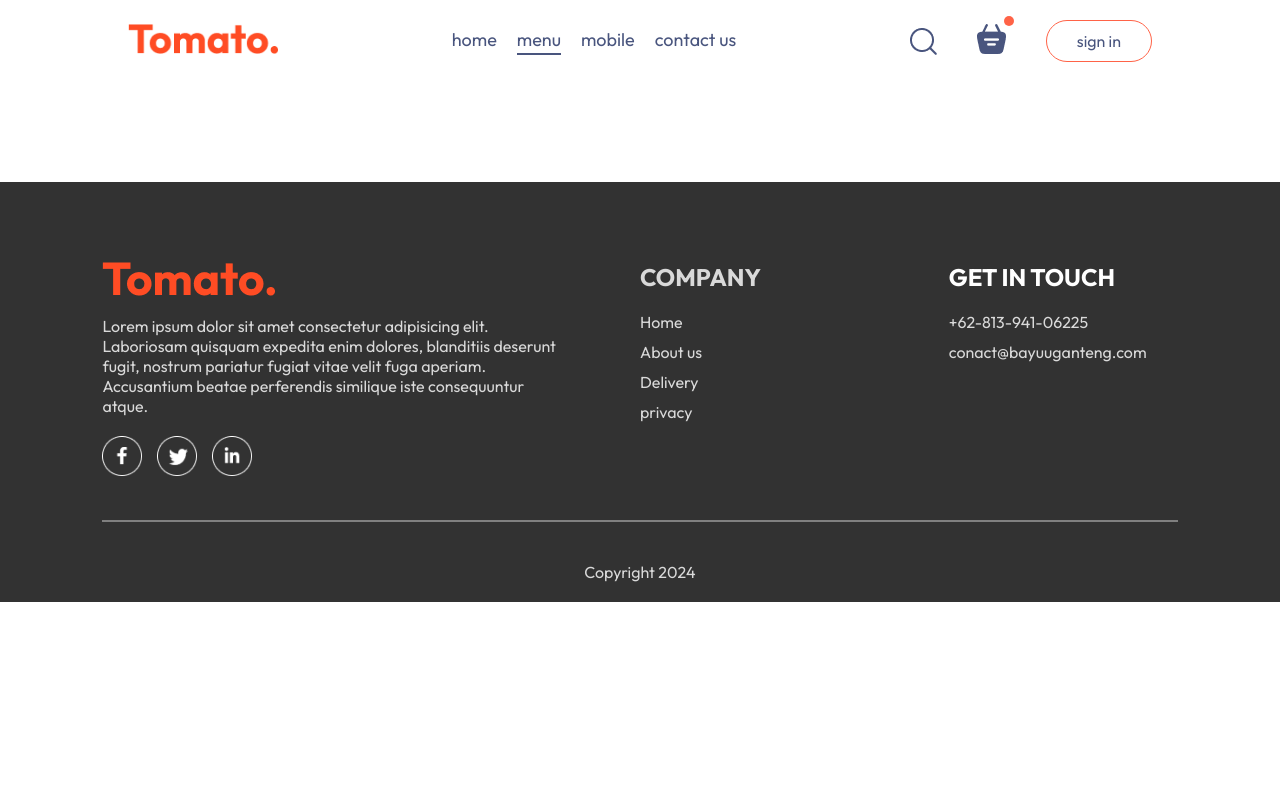
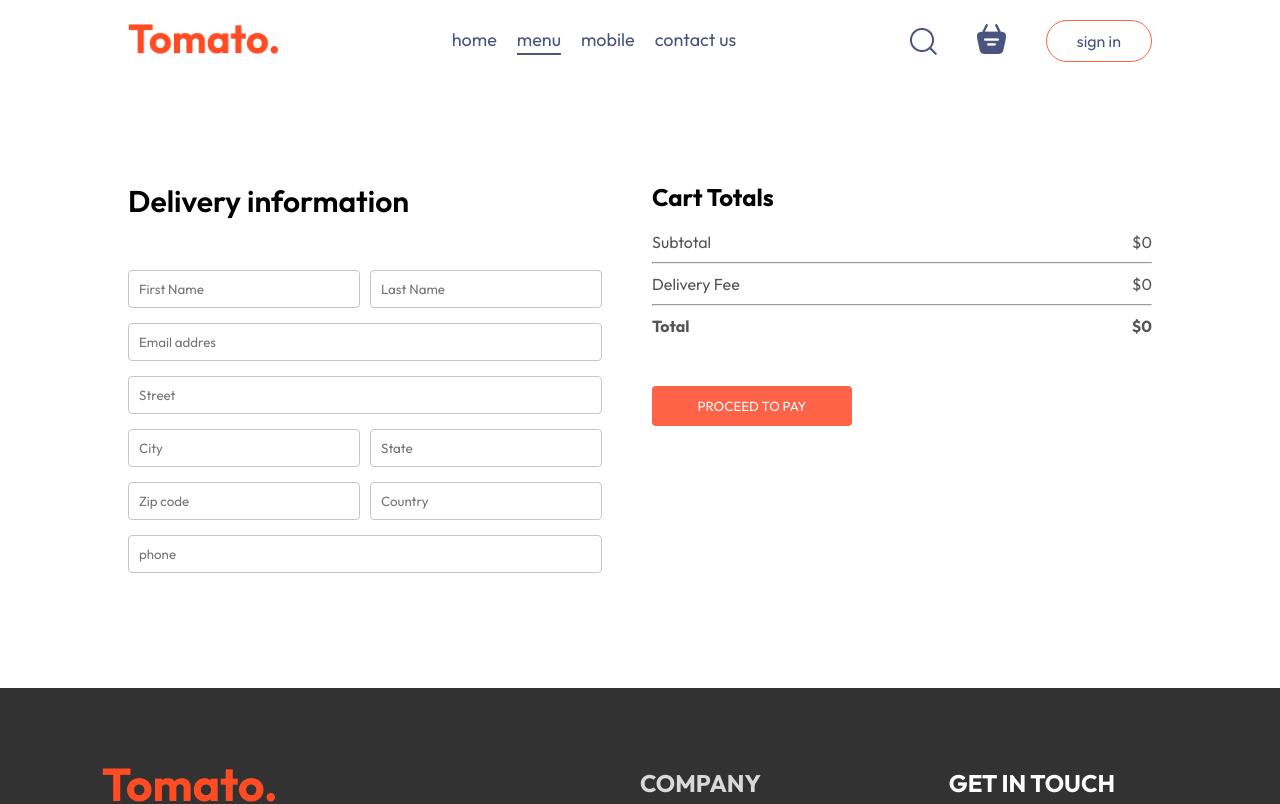
Before and after one commit to bayurokhmatullahhh/Proyek2, a React (Vite) app in the folder frontend/: page /order in a window 1280 px wide. Shown: the top 804 px of the page. Built offline with nearby package versions, Linux system fonts and the light colour scheme.

Commit message:
frontend done  edisi ngepush

```diff
--- a/frontend/src/components/Navbar/Navbar.jsx
+++ b/frontend/src/components/Navbar/Navbar.jsx
@@ -1,10 +1,13 @@
-import React, { useState } from "react";
+import React, { useContext, useState } from "react";
 import "./Navbar.css";
 import { assets } from "../../assets/assets";
 import { Link } from "react-router-dom";
+import { StoreContext } from "../../content/StoreContext";
 
 const Navbar = ({setShowLogin}) => {
   const [menu, setMenu] = useState("menu");
+
+  const {getTotalCartAmount} = useContext(StoreContext);
 
   return (
     // untuk mengubah bagian logo gambar logo yt 16:00
@@ -40,7 +43,7 @@
         <img src={assets.search_icon} alt="" />
         <div className="navbar-search-icon">
           <Link to='/cart'><img src={assets.basket_icon} alt="" /></Link>
-          <div className="dot"></div>
+          <div className={getTotalCartAmount()===0?"":"dot"}></div>
         </div>
         <button onClick={()=>setShowLogin(true)}>sign in</button>
       </div>
--- a/frontend/src/content/StoreContext.jsx
+++ b/frontend/src/content/StoreContext.jsx
@@ -20,17 +20,27 @@
     setCartItems((prev)=>({...prev,[itemId]:prev[itemId]-1}))
   }
 
-  useEffect(()=>{
-    console.log(cartItems);
 
-  },[cartItems])
+const getTotalCartAmount = () => {
+  let totalamount = 0;
+  for(const item in cartItems)
+  {
+    if (cartItems[item]>0) {
+      let itemInfo = food_list.find((product)=>product._id === item)
+    totalamount += itemInfo.price* cartItems[item];
+    }
+
+  }
+  return totalamount;
+}
 
   const contextValue = {
     food_list,
     cartItems,
     setCartItems,
     addToCart,
-    removeFromCart
+    removeFromCart,
+    getTotalCartAmount
   };
 
   return (
--- a/frontend/src/pages/Cart/Cart.css
+++ b/frontend/src/pages/Cart/Cart.css
@@ -82,6 +82,21 @@
   outline: none;
   padding-left: 10px;
 }
+/* bagian input promo CSS area */
 .cart-promocode-input button {
-  width: max(10vw);
+  width: max(10vw,150px);
+  padding: 12px 5px;
+  background-color: black;
+  border: none;
+  color: white;
+  border-radius: 4px;
 }
+/* RESPONSIVE CSS AREA */
+@media (max-width:750px) {
+  .cart-bottom{
+    flex-direction: column-reverse;
+  }
+  .cart-promocode{
+    justify-content: start;
+  }
+}
--- a/frontend/src/pages/Cart/Cart.jsx
+++ b/frontend/src/pages/Cart/Cart.jsx
@@ -1,10 +1,14 @@
 import React, { useContext } from "react";
 import "./Cart.css";
 import { StoreContext } from "../../content/StoreContext";
+import { use } from "react";
+import { useNavigate } from "react-router-dom";
 
 const Cart = () => {
 
-  const {cartItems,food_list,removeFromCart} = useContext(StoreContext);
+  const {cartItems,food_list,removeFromCart, getTotalCartAmount} = useContext(StoreContext);
+
+  const navigate = useNavigate();
 
   return(
     <div className="cart">
@@ -45,20 +49,20 @@
           <div>
               <div className="cart-total-details">
                 <p>Subtotal</p>
-                <p>{0}</p>
+                <p>${getTotalCartAmount()}</p>
               </div>
               <hr />
               <div className="cart-total-details">
                 <p>Delivery Fee</p>
-                <p>{2}</p>
+                <p>${getTotalCartAmount()===0?0:2}</p>
               </div>
               <hr />
               <div className="cart-total-details">
                   <b>Total</b>
-                  <b>{0}</b>
+                  <b>${getTotalCartAmount()===0?0:getTotalCartAmount()+2}</b>
               </div>
           </div>
-          <button>PROCEED TO CHECKOUTS</button>
+          <button onClick={()=>navigate('/order')}>PROCEED TO CHECKOUTS</button>
         </div>
         <div className="cart-promocode">
           <div>
--- a/frontend/src/pages/PlaceOrder/PlaceOrder.css
+++ b/frontend/src/pages/PlaceOrder/PlaceOrder.css
@@ -0,0 +1,41 @@
+/* mengatur bagian proses payment */
+.place-order{
+    display: flex;
+    align-items: start;
+    justify-content: space-between;
+    gap: 50px;
+    margin-top: 100px;
+}
+.place-order-left{
+    width: 100%;
+    max-width: max(30%,500px);
+}
+/* atur bagian information pengirim */
+.place-order-left .title{
+    font-size: 30px;
+    font-weight: 600;
+    margin-bottom: 50px;
+}
+/* mengatur bagian inputan */
+.place-order-left input{
+    margin-bottom: 15px;
+    width: 100%;
+    padding: 10px;
+    border: 1px solid #c5c5c5;
+    border-radius: 4px;
+    outline-color: tomato;
+}
+/* Multi Fields CSS AREA (mengatur tata letak kotak inputan deliv) */
+.place-order-left .multi-fields{
+    display: flex;
+    gap: 10px;
+}
+/* mengatur space antara inputan dan payment */
+.place-order-right{
+    width: 100%;
+    min-width: max(40%,500px);
+}
+/* mengatur tata letak button */
+.place-order .cart-total button{
+    margin-top: 30px;
+}
--- a/frontend/src/pages/PlaceOrder/PlaceOrder.jsx
+++ b/frontend/src/pages/PlaceOrder/PlaceOrder.jsx
@@ -1,8 +1,55 @@
-import React from "react";
+import React, { useContext } from "react";
 import "./PlaceOrder.css";
+import { StoreContext } from "../../content/StoreContext";
 
 const PlaceOrder = () => {
-  return <div></div>;
+
+  const {getTotalCartAmount} = useContext(StoreContext)
+
+  return (
+    <form className='place-order'>
+      <div className="place-order-left">
+      <p className="title">Delivery information</p>
+      <div className="multi-fields">
+        <input type="text" placeholder="First Name"/>
+        <input type="text" placeholder="Last Name"/>
+      </div>
+      <input type="email" placeholder="Email addres"/>
+      <input type="text" placeholder="Street"/>
+      <div className="multi-fields">
+        <input type="text" placeholder="City"/>
+        <input type="text" placeholder="State"/>
+      </div>
+      <div className="multi-fields">
+        <input type="text" placeholder="Zip code"/>
+        <input type="text" placeholder="Country"/>
+      </div>
+      <input type="text" placeholder="phone" />
+      </div>
+      <div className="place-order-right">
+      <div className="cart-total">
+          <h2>Cart Totals</h2>
+          <div>
+          <div className="cart-total-details">
+                <p>Subtotal</p>
+                <p>${getTotalCartAmount()}</p>
+              </div>
+              <hr />
+              <div className="cart-total-details">
+                <p>Delivery Fee</p>
+                <p>${getTotalCartAmount()===0?0:2}</p>
+              </div>
+              <hr />
+              <div className="cart-total-details">
+                  <b>Total</b>
+                  <b>${getTotalCartAmount()===0?0:getTotalCartAmount()+2}</b>
+              </div>
+          </div>
+          <button >PROCEED TO PAY</button>
+        </div>
+      </div>
+    </form>
+  )
 };
 
 export default PlaceOrder;
```
